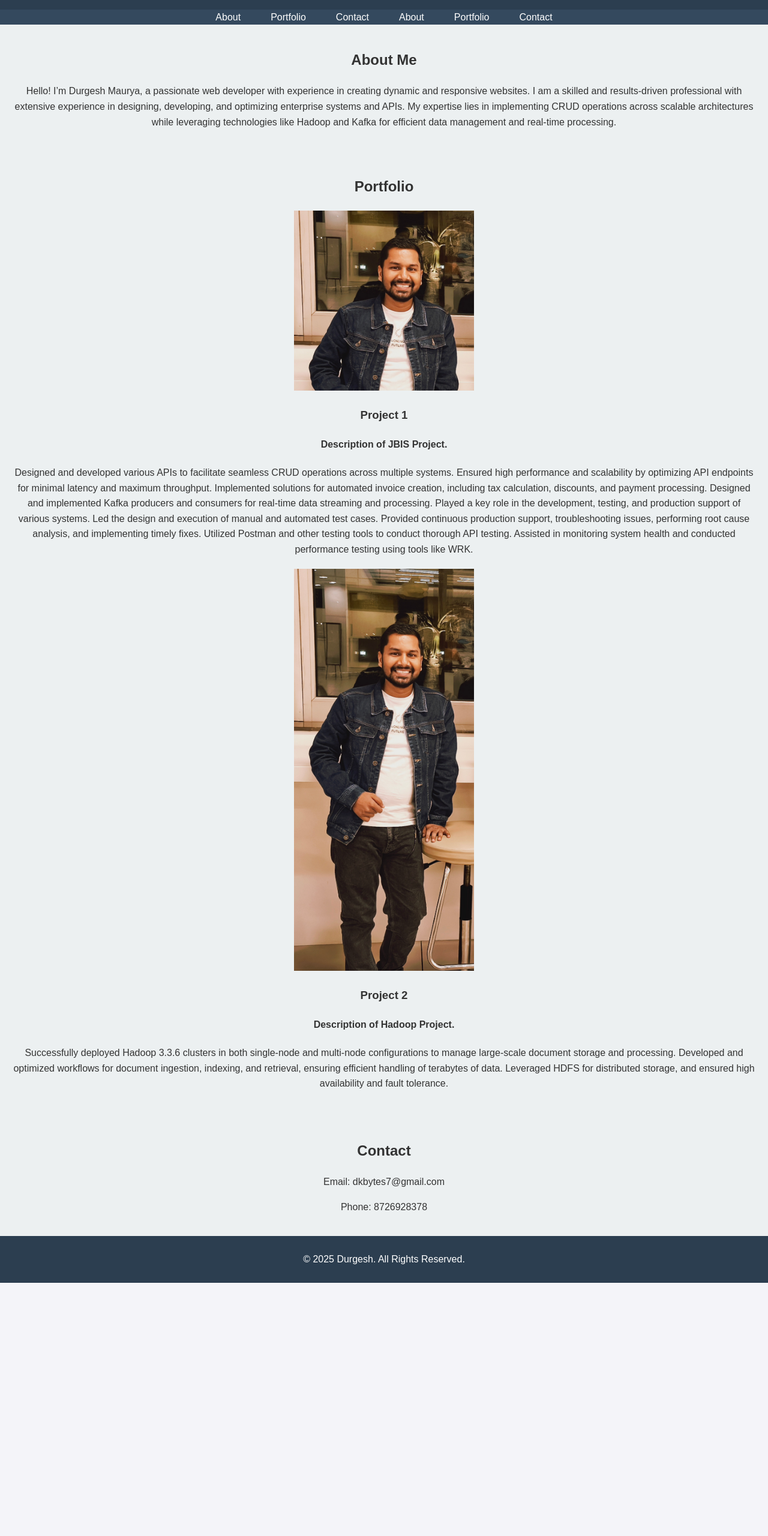
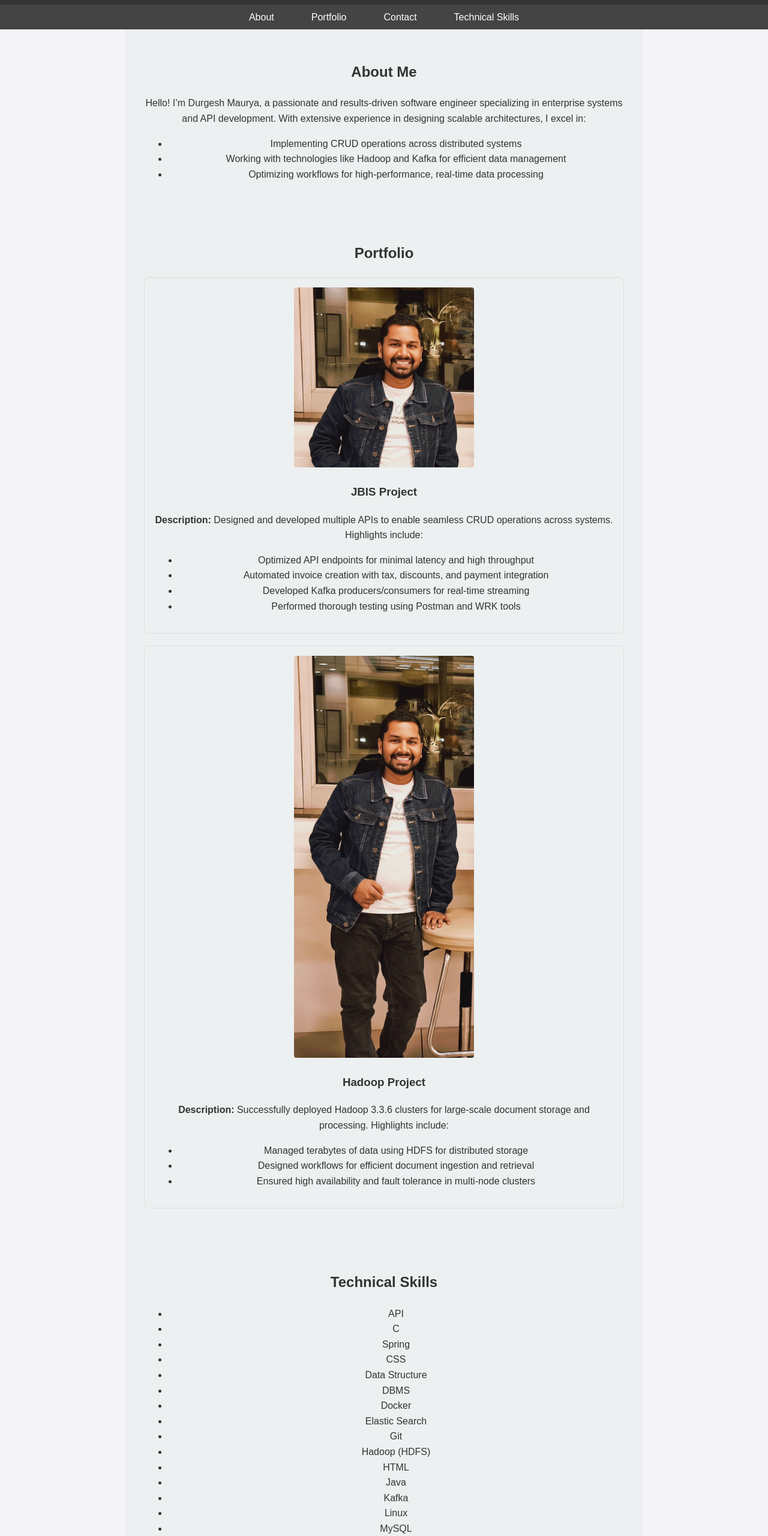
Before and after one commit to dkbytes/DurgeshPortfolio, a plain HTML site: page index.html in a window 1280 px wide. Shown: the part 160-2720 px from the top of the page at 60% size. Before the commit the page ends 2298 px from the top, so only its background shows below. Drawn offline with Linux system fonts and the light colour scheme.

Commit message:
Add files via upload

```diff
--- a/index.html
+++ b/index.html
@@ -3,13 +3,97 @@
 <head>
     <meta charset="UTF-8">
     <meta name="viewport" content="width=device-width, initial-scale=1.0">
-    <title>Portfolio</title>
+    <title>Portfolio - Durgesh Maurya</title>
     <link rel="stylesheet" href="styles.css">
+    <style>
+        body {
+            font-family: Arial, sans-serif;
+            margin: 0;
+            padding: 0;
+            box-sizing: border-box;
+            line-height: 1.6;
+        }
+
+        header {
+            text-align: center;
+            background: #333;
+            color: #fff;
+            padding: 1rem;
+        }
+
+        nav ul {
+            display: flex;
+            justify-content: center;
+            list-style: none;
+            background: #444;
+            padding: 0.5rem;
+            margin: 0;
+        }
+
+        nav ul li {
+            margin: 0 1rem;
+        }
+
+        nav ul li a {
+            color: #fff;
+            text-decoration: none;
+        }
+
+        nav ul li a:hover {
+            text-decoration: underline;
+        }
+
+        section {
+            padding: 2rem;
+            max-width: 800px;
+            margin: 0 auto;
+        }
+
+        section h2 {
+            text-align: center;
+            color: #333;
+        }
+
+        .project {
+            margin: 2rem 0;
+            padding: 1rem;
+            border: 1px solid #ddd;
+            border-radius: 8px;
+            overflow: hidden;
+        }
+
+        .project img {
+            max-width: 100%;
+            height: auto;
+            border-radius: 4px;
+        }
+
+        footer {
+            text-align: center;
+            background: #333;
+            color: #fff;
+            padding: 1rem 0;
+            position: relative;
+            bottom: 0;
+            width: 100%;
+        }
+
+        @media (max-width: 600px) {
+            nav ul {
+                flex-direction: column;
+                align-items: center;
+            }
+
+            nav ul li {
+                margin: 0.5rem 0;
+            }
+        }
+    </style>
 </head>
 <body>
     <header>
         <h1>Durgesh Maurya</h1>
-        <p>Software Engineer</p>
+        <p>Software Developer | 5G R&D | Jio Platforms Limited</p>
     </header>
 
     <nav>
@@ -17,55 +101,83 @@
             <li><a href="#about">About</a></li>
             <li><a href="#portfolio">Portfolio</a></li>
             <li><a href="#contact">Contact</a></li>
-			<li><a href="#project">About</a></li>
-            <li><a href="#company">Portfolio</a></li>
-            <li><a href="#college">Contact</a></li>
+            <li><a href="#technical-skills">Technical Skills</a></li>
         </ul>
     </nav>
 
     <section id="about">
         <h2>About Me</h2>
-        <p>Hello! I’m Durgesh Maurya, a passionate web developer with experience in creating dynamic and responsive websites.
-		I am a skilled and results-driven professional with extensive experience in designing, developing, and optimizing enterprise systems and APIs.
-		My expertise lies in implementing CRUD operations across scalable architectures while leveraging technologies
-		like Hadoop and Kafka for efficient data management and real-time processing.</p>
+        <p>Hello! I’m Durgesh Maurya, a passionate and results-driven software engineer specializing in enterprise systems and API development. With extensive experience in designing scalable architectures, I excel in:
+        </p>
+        <ul>
+            <li>Implementing CRUD operations across distributed systems</li>
+            <li>Working with technologies like Hadoop and Kafka for efficient data management</li>
+            <li>Optimizing workflows for high-performance, real-time data processing</li>
+        </ul>
     </section>
 
     <section id="portfolio">
         <h2>Portfolio</h2>
+
         <div class="project">
-            <img src="project1.jpg" alt="Project 1">
-            <h3>Project 1</h3>
-            <h4>Description of JBIS Project.</h4>
-			<p>Designed and developed various APIs to facilitate seamless CRUD operations across multiple systems.
-Ensured high performance and scalability by optimizing API endpoints for minimal latency and maximum throughput.
-Implemented solutions for automated invoice creation, including tax calculation, discounts, and payment processing.
+            <img src="project1.jpg" alt="JBIS Project">
+            <h3>JBIS Project</h3>
+            <p><strong>Description:</strong> Designed and developed multiple APIs to enable seamless CRUD operations across systems. Highlights include:
+                <ul>
+                    <li>Optimized API endpoints for minimal latency and high throughput</li>
+                    <li>Automated invoice creation with tax, discounts, and payment integration</li>
+                    <li>Developed Kafka producers/consumers for real-time streaming</li>
+                    <li>Performed thorough testing using Postman and WRK tools</li>
+                </ul>
+            </p>
+        </div>
 
-Designed and implemented Kafka producers and consumers for real-time data streaming and processing.
-Played a key role in the development, testing, and production support of various systems.
-Led the design and execution of manual and automated test cases.
-Provided continuous production support, troubleshooting issues, performing root cause analysis, and implementing timely fixes.
-Utilized Postman and other testing tools to conduct thorough API testing.
-Assisted in monitoring system health and conducted performance testing using tools like WRK.</p>
+        <div class="project">
+            <img src="project2.jpg" alt="Hadoop Project">
+            <h3>Hadoop Project</h3>
+            <p><strong>Description:</strong> Successfully deployed Hadoop 3.3.6 clusters for large-scale document storage and processing. Highlights include:
+                <ul>
+                    <li>Managed terabytes of data using HDFS for distributed storage</li>
+                    <li>Designed workflows for efficient document ingestion and retrieval</li>
+                    <li>Ensured high availability and fault tolerance in multi-node clusters</li>
+                </ul>
+            </p>
         </div>
-        <div class="project">
-            <img src="project2.jpg" alt="Project 2">
-            <h3>Project 2</h3>
-            <h4>Description of Hadoop Project.</h4>
-			<p>Successfully deployed Hadoop 3.3.6 clusters in both single-node and multi-node configurations to manage large-scale document storage and processing.
-Developed and optimized workflows for document ingestion, indexing, and retrieval, ensuring efficient handling of terabytes of data.
-Leveraged HDFS for distributed storage, and ensured high availability and fault tolerance.</p>
-        </div>
+    </section>
+
+    <section id="technical-skills">
+        <h2>Technical Skills</h2>
+        <ul>
+            <li>API</li>
+            <li>C</li>
+            <li>Spring</li>
+            <li>CSS</li>
+            <li>Data Structure</li>
+            <li>DBMS</li>
+            <li>Docker</li>
+            <li>Elastic Search</li>
+            <li>Git</li>
+            <li>Hadoop (HDFS)</li>
+            <li>HTML</li>
+            <li>Java</li>
+            <li>Kafka</li>
+            <li>Linux</li>
+            <li>MySQL</li>
+            <li>Performance Testing</li>
+            <li>Postman</li>
+            <li>Restful API</li>
+            <li>SQL</li>
+        </ul>
     </section>
 
     <section id="contact">
         <h2>Contact</h2>
-        <p>Email: dkbytes7@gmail.com</p>
-        <p>Phone: 8726928378</p>
+        <p>Email: <a href="mailto:dkbytes7@gmail.com">dkbytes7@gmail.com</a></p>
+        <p>Phone: <a href="tel:+918726928378">+91 8726928378</a></p>
     </section>
 
     <footer>
-        <p>© 2025 Durgesh. All Rights Reserved.</p>
+        <p>&copy; 2025 Durgesh Maurya. All Rights Reserved.</p>
     </footer>
 
     <script src="script.js"></script>
```
